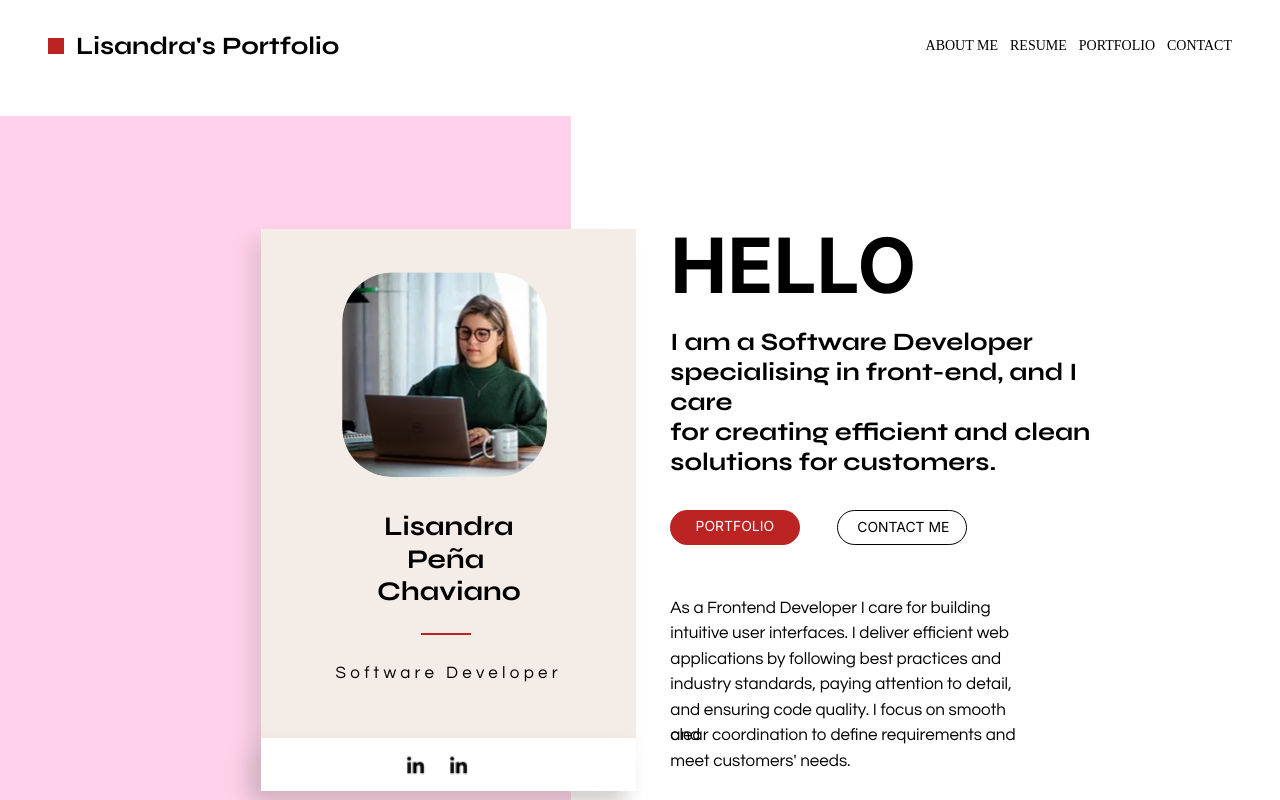
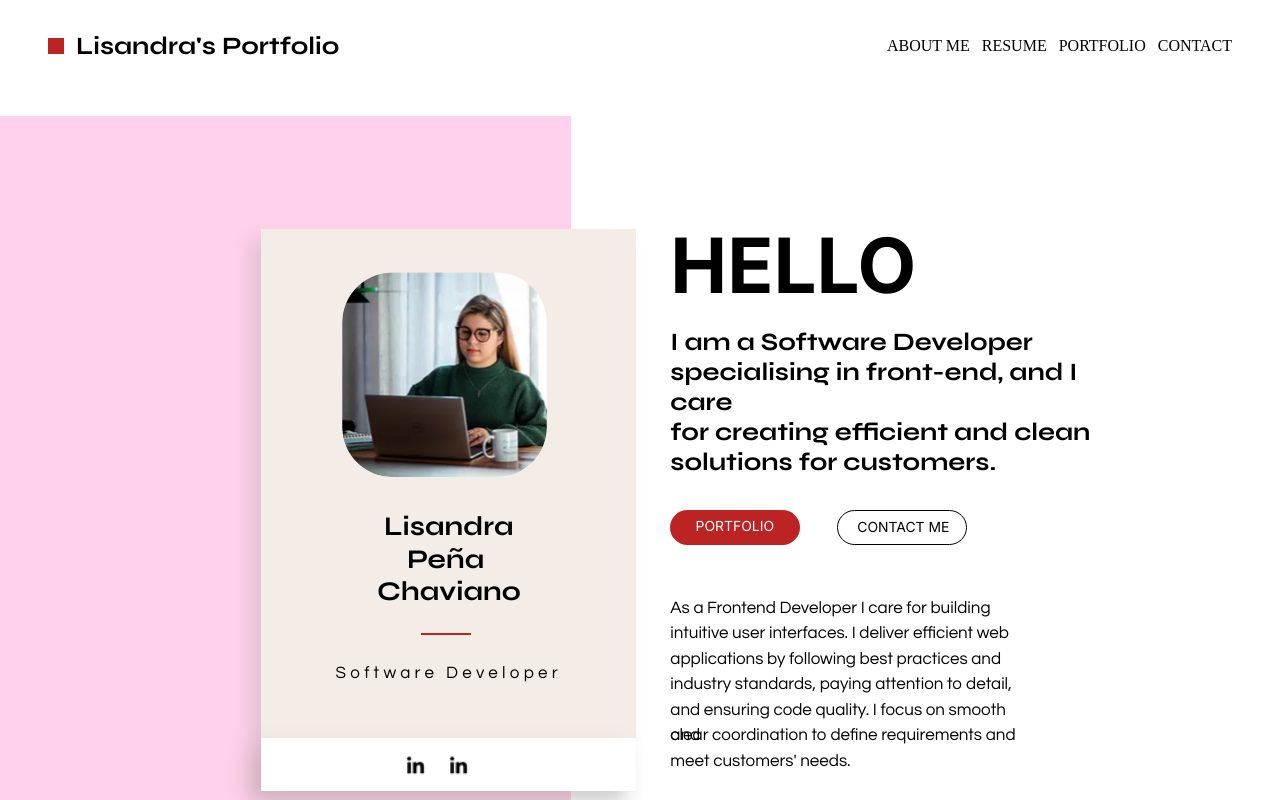
Before and after one commit to lisichaviano/portfolio-lisandra, a Next.js app: page / in a window 1280 px wide. Shown: the top 800 px of the page. Built offline with nearby package versions, Linux system fonts and the light colour scheme.

Commit message:
Created Link component

```diff
--- a/src/components/Link/index.tsx
+++ b/src/components/Link/index.tsx
@@ -14,11 +14,11 @@ const LinkElement = ({
   ...props
 }: LinkProps) => {
   return (
-    <div className={`text-sm   ${additionalClassNAme}`}>
+    <div className="">
       <Link
         href={href}
         {...props}
-        className="no-underline text-black hover:text-firebrick active:text-firebrick"
+        className={`no-underline text-black hover:text-firebrick  active:text-firebrick ${additionalClassNAme}`}
       >
         {children}
       </Link>
```
